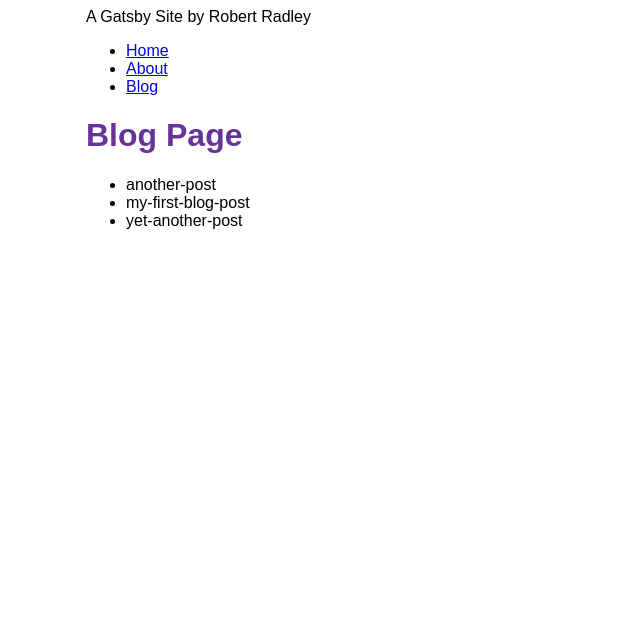
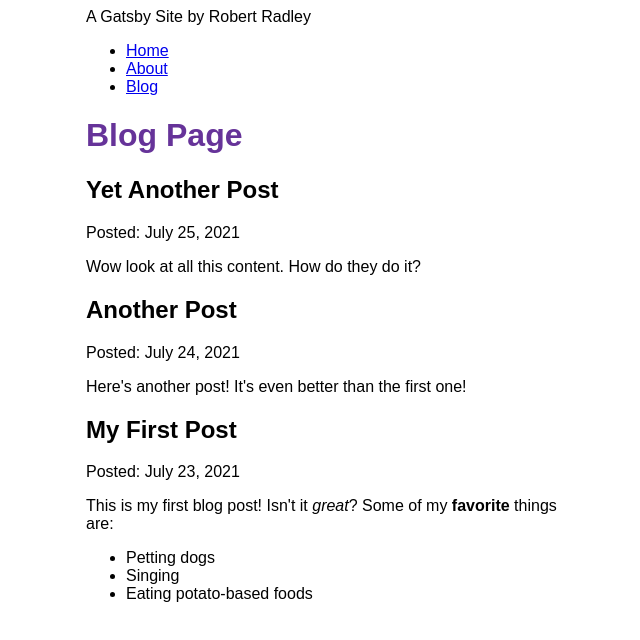
Before and after one commit to rradley77/my-tutorial-gatsby-site, a Gatsby site: page /blog in a window 1280 px wide. Shown: the whole page, without its empty margins (304-944 px from the left). Built offline with nearby package versions, Linux system fonts and the light colour scheme; Gatsby itself is replaced by a stand-in of ours.

Commit message:
completed Gatsby tutorial part 5

```diff
--- a/blog/another-post.mdx
+++ b/blog/another-post.mdx
@@ -0,0 +1,6 @@
+---
+title: "Another Post"
+date: "2021-07-24"
+---
+
+Here's another post! It's even better than the first one!
--- a/blog/my-first-blog-post.mdx
+++ b/blog/my-first-blog-post.mdx
@@ -0,0 +1,11 @@
+---
+title: "My First Post"
+date: "2021-07-23"
+---
+
+This is my first blog post! Isn't it _great_?
+Some of my **favorite** things are:
+
+- Petting dogs
+- Singing
+- Eating potato-based foods
--- a/blog/yet-another-post.mdx
+++ b/blog/yet-another-post.mdx
@@ -0,0 +1,6 @@
+---
+title: "Yet Another Post"
+date: "2021-07-25"
+---
+
+Wow look at all this content. How do they do it?
--- a/gatsby-config.js
+++ b/gatsby-config.js
@@ -13,5 +13,6 @@
         path: `${__dirname}/blog`,
       },
     },
+    "gatsby-plugin-mdx",
   ],
 };
--- a/package.json
+++ b/package.json
@@ -15,8 +15,11 @@
     "clean": "gatsby clean"
   },
   "dependencies": {
+    "@mdx-js/mdx": "^1.6.22",
+    "@mdx-js/react": "^1.6.22",
     "gatsby": "^4.2.0",
     "gatsby-plugin-image": "^2.2.0",
+    "gatsby-plugin-mdx": "^3.2.0",
     "gatsby-plugin-sharp": "^4.2.0",
     "gatsby-source-filesystem": "^4.2.0",
     "react": "^17.0.1",
--- a/src/pages/blog.js
+++ b/src/pages/blog.js
@@ -1,23 +1,31 @@
 import React from "react";
 import Layout from "../components/layout";
 import { graphql } from "gatsby";
+import { MDXRenderer } from "gatsby-plugin-mdx";
 const BlogPage = ({ data }) => {
   return (
     <Layout pageTitle="Blog Page">
-      <ul>
-        {data.allFile.nodes.map((node) => (
-          <li key={node.name}>{node.name}</li>
-        ))}
-      </ul>
+      {data.allMdx.nodes.map((node) => (
+        <article key={node.id}>
+          <h2>{node.frontmatter.title}</h2>
+          <p>Posted: {node.frontmatter.date}</p>
+          <MDXRenderer>{node.body}</MDXRenderer>
+        </article>
+      ))}
     </Layout>
   );
 };
 
 export const query = graphql`
-  {
-    allFile {
+  query {
+    allMdx(sort: { fields: frontmatter___date, order: DESC }) {
       nodes {
-        name
+        frontmatter {
+          date(formatString: "MMMM D, YYYY")
+          title
+        }
+        id
+        body
       }
     }
   }
```
Also changed, not shown: src/pages/old_index.js (deleted, +0 -15 lines), 1 other file.
